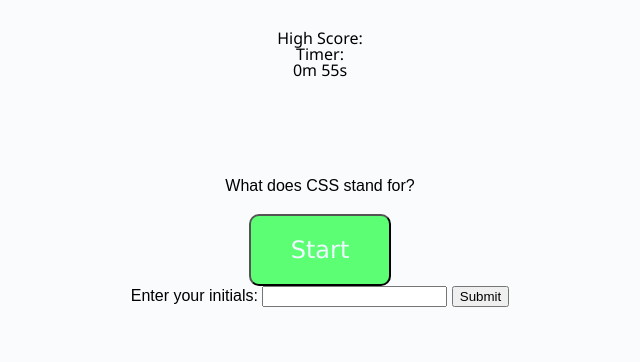
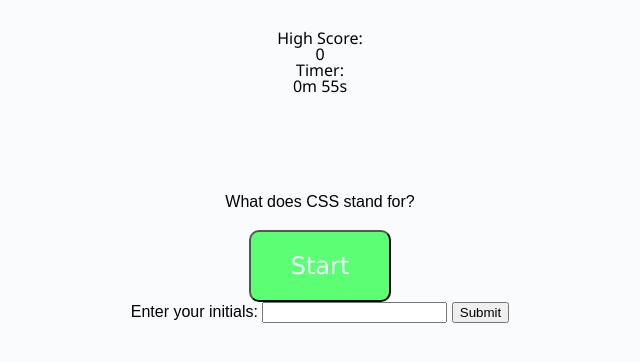
Before and after one commit to hobbsab/JSQuiz, a plain HTML site: page index.html in a window 1280 px wide. Shown: the whole page, without its empty margins (320-960 px from the left). Drawn offline with Linux system fonts and the light colour scheme.

Commit message:
bug fixes

```diff
--- a/index.html
+++ b/index.html
@@ -10,8 +10,9 @@
     <div class="wrapper">
       <header>
         <div id="highscore">High Score:</div>
+        <div id="yourscore">0</div>
         <div class="timer" id="countdown">Timer:</div>
-        <div class="timer" id="timercount">time</div>
+        <div class="timer" id="timercount">1m 00s</div>
       </header>
         <h1 id="question-container">1234</h1>
 
--- a/script.js
+++ b/script.js
@@ -49,6 +49,7 @@ const countdown = setInterval(() => {
   if (timeRemaining < 0) {
     clearInterval(countdown);
     document.getElementById("timercount").innerHTML = "Time is up!";
+    timercount.style.color = 'red';
   }
 }, 1000);
 
@@ -56,8 +57,8 @@ const countdown = setInterval(() => {
   const questions = [
     {
       question: "What does CSS stand for?",
-      answers: ["Creative stylesheets", "Cascading stylesheets", "C", "Cat style"],
-      correctAnswer: "console.log"
+      answers: ["Creative stylesheets", "Cascading stylesheets", "C", "Cat super style"],
+      correctAnswer: "Cascading stylesheets"
     },
     {
       question: "Commonly used data types do NOT include:",
@@ -97,7 +98,9 @@ function displayQuestion() {
   });
 }
 
+// your score
 let score = 0;
+const scoreText = document.getElementById('yourscore');
 
 function checkAnswer(event) {
   const selectedAnswer = event.target.textContent;
@@ -112,7 +115,8 @@ function checkAnswer(event) {
     // move to next question
     alert('Correct!');
     score += 10;
-    console.log(score); //show score in console
+    console.log(score);
+    scoreText.textContent = score;
     currentQuestionIndex++;
     displayQuestion();
   } else {
```
